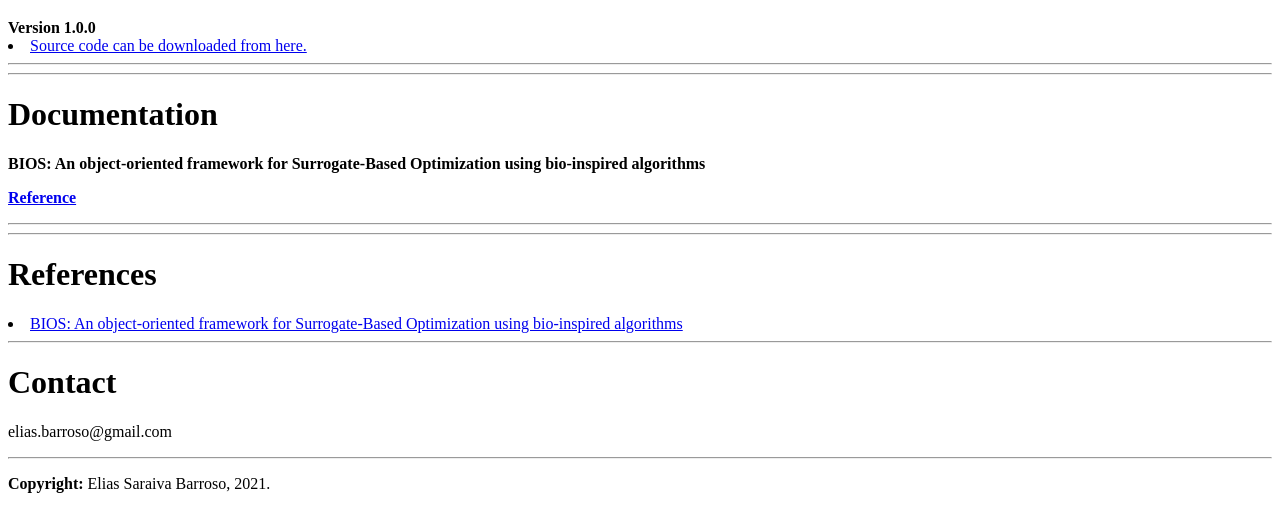
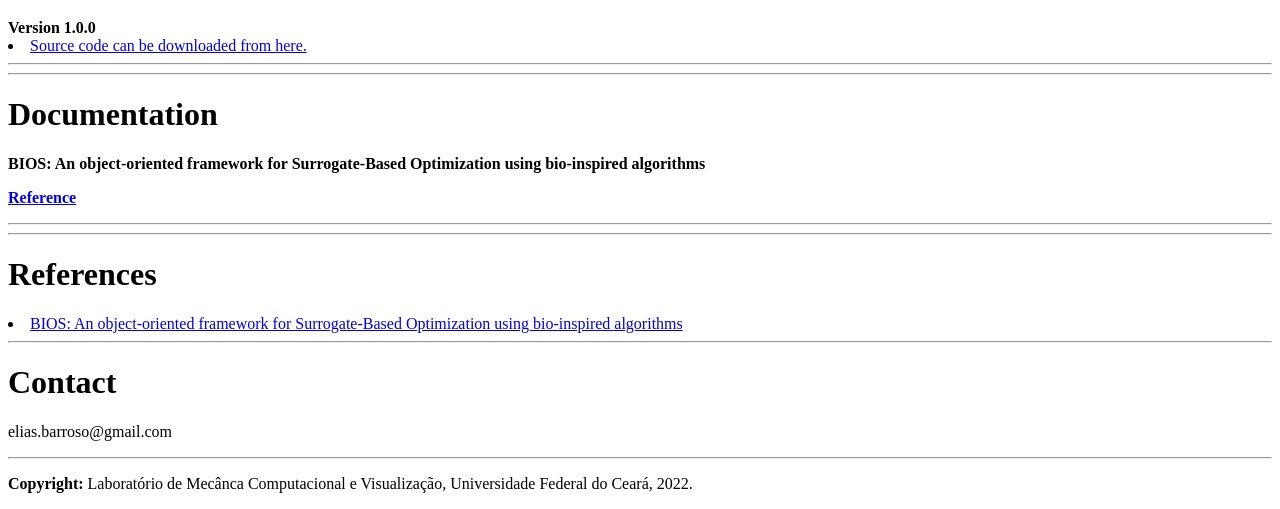
Before and after one commit to lmcv-ufc/BIOS, a plain HTML site: page index.html in a window 1280 px wide. Shown: the part 657-1166 px from the top of the page. Drawn offline with Linux system fonts and the light colour scheme.

Commit message:
Update index.html

```diff
--- a/index.html
+++ b/index.html
@@ -40,6 +40,6 @@ not displayed. The information between the BODY and /BODY tags is displayed.-->
   <h1>Contact</h1>
   <p> elias.barroso@gmail.com </p>
 <hr>
-<p> <b> Copyright: </b> Elias Saraiva Barroso, 2021.</p>
+<p> <b> Copyright: </b> Laboratório de Mecânca Computacional e Visualização, Universidade Federal do Ceará, 2022.</p>
 </body>
 </html>
```
